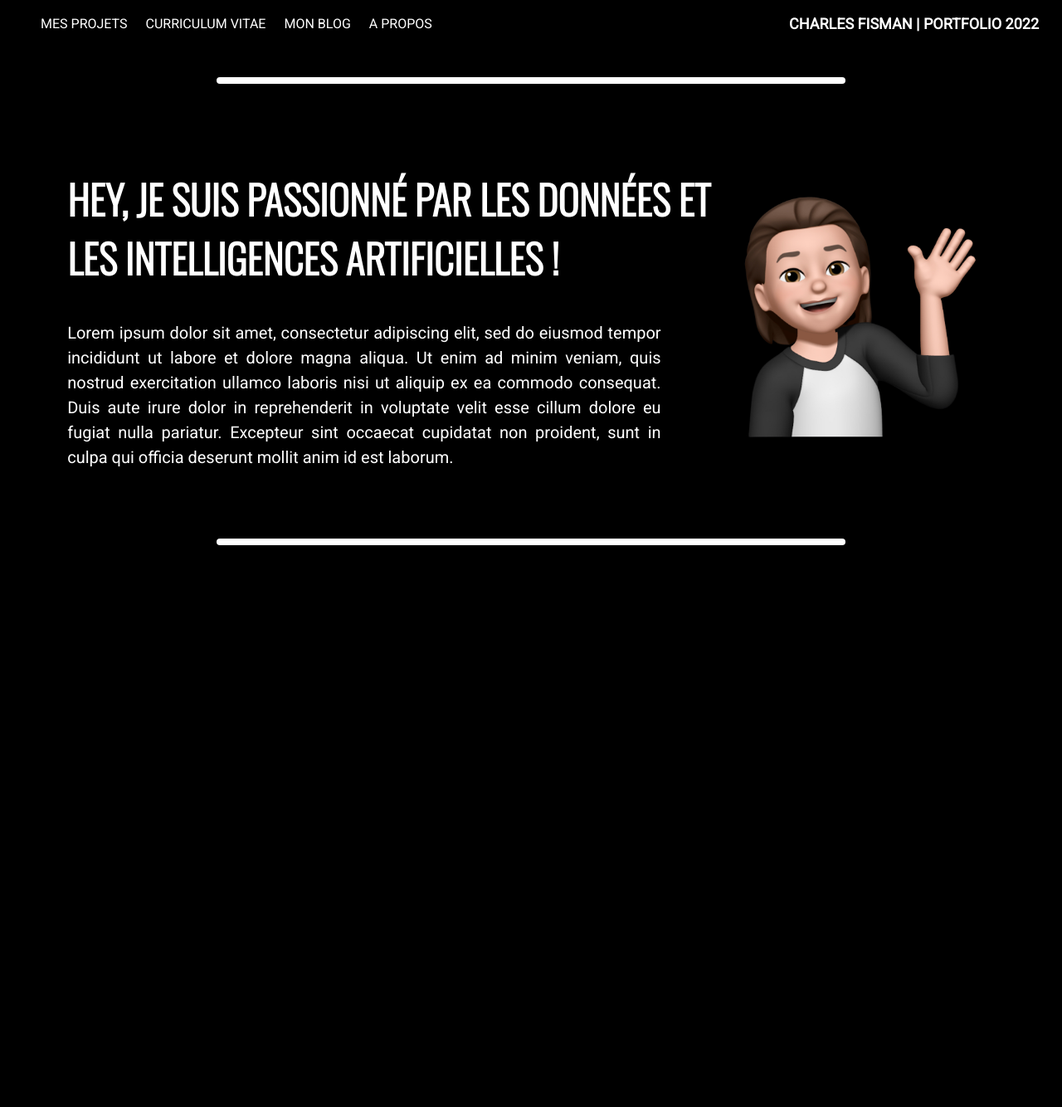
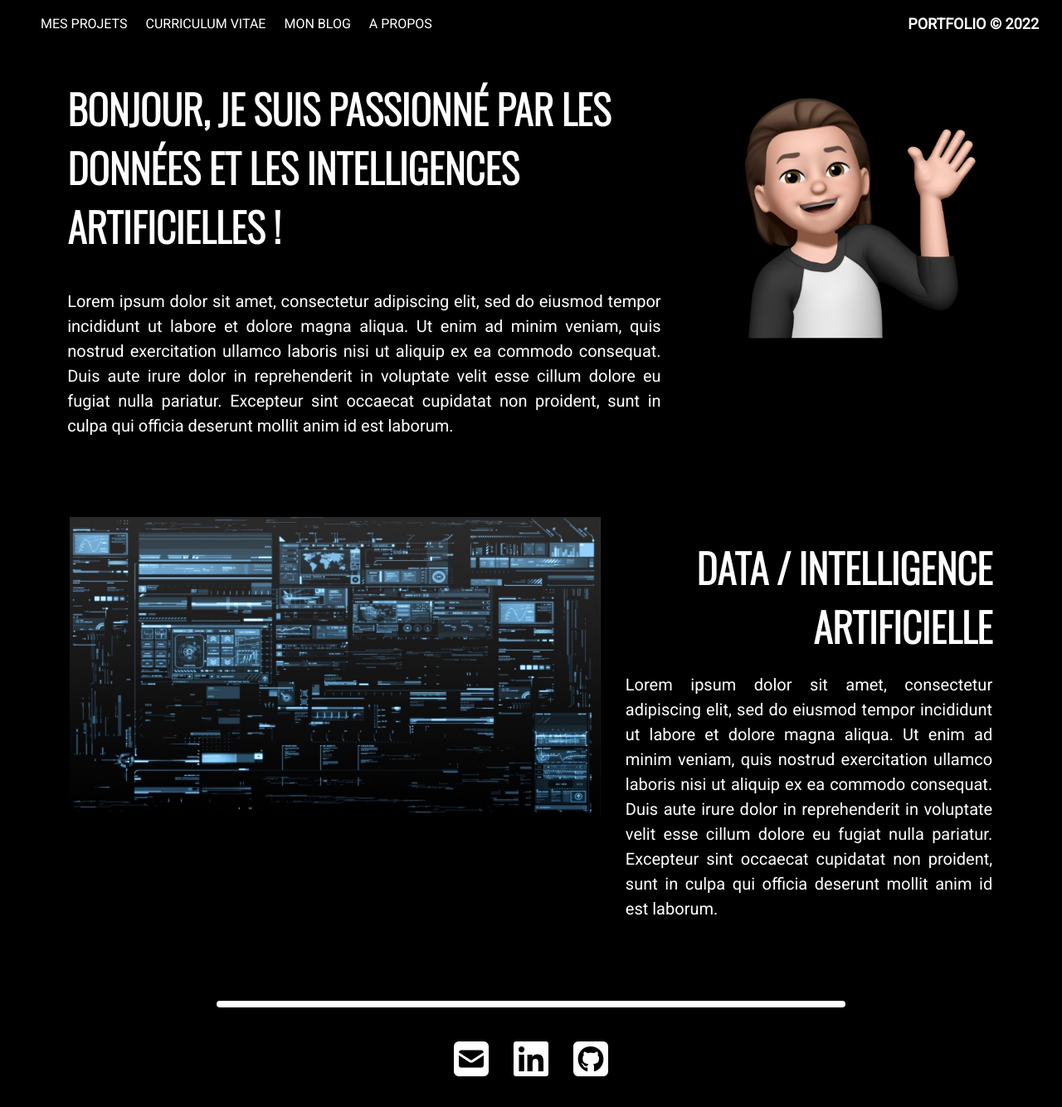
Before and after one commit to FeitanSama/portfolio, a plain HTML site: page index.html in a window 1280 px wide. Shown: the part 6-1340 px from the top of the page at 83% size. Before the commit the page ends 800 px from the top, so only its background shows below. Drawn offline with nearby package versions, Linux system fonts and the light colour scheme.

Commit message:
add some stuff

```diff
--- a/index.html
+++ b/index.html
@@ -6,11 +6,13 @@
         <meta name="viewport" content="width=device-width, initial-scale=1.0">
         <title>Charles Fisman | Data</title>
         <link rel="stylesheet" href="style.css">
+        <link rel="shortcut icon" href="images/favicon.png" type="image/x-icon">
+        <script src="https://kit.fontawesome.com/96a1f5e7a0.js" crossorigin="anonymous"></script>
     </head>
     <body>
         <nav>
             <div class="profile">
-                <h1>Charles Fisman | Portfolio 2022</h1>
+                <h1>Portfolio © 2022</h1>
             </div>
             <ul>
                 <a href="projets.html"><li>Mes projets</li></a>
@@ -19,13 +21,10 @@
                 <a href="prop.html"><li>A propos</li></a>
             </ul>
         </nav>
-        <section class="sep">
-            <hr>
-        </section>
         <section class="page-content">
             <header>
-                <div class="text">
-                    <h1>Hey, je suis passionné par les données et les intelligences artificielles !</h1>
+                <div class="presentation-text">
+                    <h1>bonjour, je suis passionné par les données et les intelligences artificielles !</h1>
                     <p>
                         Lorem ipsum dolor sit amet, consectetur adipiscing elit, sed do eiusmod
                         tempor incididunt ut labore et dolore magna aliqua. Ut enim ad minim veniam,
@@ -35,13 +34,38 @@
                          sunt in culpa qui officia deserunt mollit anim id est laborum.
                     </p>
                 </div>
-                <div class="img">
+                <div class="memoji">
                     <img src="images/memoji.png" alt="">
                 </div>
             </header>
         </section>
+        <section class="data-ia">
+            <div class="container">
+                <div class="data-ia-image">
+                    <img src="images/ia.jpg" alt="">
+                </div>
+                <div class="data-ia-text">
+                    <h1>data / intelligence artificielle</h1>
+                    <p>
+                        Lorem ipsum dolor sit amet, consectetur adipiscing elit, sed do eiusmod
+                        tempor incididunt ut labore et dolore magna aliqua. Ut enim ad minim veniam,
+                        quis nostrud exercitation ullamco laboris nisi ut aliquip ex ea commodo consequat.
+                         Duis aute irure dolor in reprehenderit in voluptate velit esse cillum dolore
+                         eu fugiat nulla pariatur. Excepteur sint occaecat cupidatat non proident,
+                         sunt in culpa qui officia deserunt mollit anim id est laborum.
+                    </p>
+                </div>
+            </div>
+        </section>
         <section class="sep">
             <hr>
         </section>
+        <footer>
+            <div class="colonne">
+                <a href="mailto: fismanc@gmail.com"><i class="fa-solid fa-square-envelope fa-3x"></i></a>
+                <a href="https://www.linkedin.com/in/charles-fisman/"><i class="fa-brands fa-linkedin fa-3x"></i></a>
+                <a href="https://github.com/FeitanSama"><i class="fa-brands fa-github-square fa-3x"></i></a>
+            </div>
+        </footer>
     </body>
 </html>
--- a/style.css
+++ b/style.css
@@ -47,9 +47,9 @@ nav ul li {
     text-transform: uppercase;
 }
 
-nav ul li a:visited, a:link, a:active {
+nav ul a:visited, a:link, a:active {
+    color: white;
     text-decoration: none;
-    color: white;
 }
 
 nav ul li:hover {
@@ -59,7 +59,8 @@ nav ul li:hover {
 }
 
 .page-content {
-    margin: 5%;
+    margin-left: 5%;
+    margin-right: 5%;
 }
 
 .page-content header {
@@ -69,36 +70,36 @@ nav ul li:hover {
     justify-content: space-between;
 }
 
-.page-content header .text{
+.page-content header .presentation-text{
     max-width: 75%;
     margin-left: 10px;
 }
 
-.page-content header .text h1 {
+.page-content header .presentation-text h1 {
     text-transform: uppercase;
     font-family: 'Oswald', sans-serif;
     font-size: 48px;
 }
 
-.page-content header .text h1:hover{
+.page-content header .presentation-text h1:hover{
     color: beige;
 }
 
-.page-content header .text p {
+.page-content header .presentation-text p {
     text-align: justify;
     max-width: 92%;
     font-size: 20px;
     line-height: 30px;
 }
 
-.page-content header .text p:hover{
+.page-content header .presentation-text p:hover{
     color: beige;
 }
 
-.page-content header .img img{
+.page-content header .memoji img{
     width: 350px;
     height: 350px;
-    margin-top: 40px;
+    margin-top: 30px;
 }
 
 .sep hr {
@@ -114,6 +115,70 @@ nav ul li:hover {
     border: 4px solid beige;
 }
 
+.data-ia {
+    margin: 6%;
+}
+
+.data-ia .container{
+    display: flex;
+    flex-direction: row;
+    justify-content: space-between;
+}
+
+.data-ia .data-ia-image{
+    display: flex;
+    width: 640px;
+    height: 360px;
+}
+
+.data-ia .data-ia-text h1{
+    text-align: right;
+    margin: 0%;
+    padding-top: 25px;
+    font-family: 'Oswald', sans-serif;
+    font-size: 48px;
+    text-transform: uppercase;
+}
+
+.data-ia .data-ia-text h1:hover{
+    color: beige;
+}
+
+.data-ia .data-ia-text p{
+    text-align: justify;
+    font-size: 20px;
+    line-height: 30px;
+    padding-left: 30px;
+}
+
+.data-ia .data-ia-text p:hover{
+    color: beige;
+}
+
+footer {
+    margin-bottom: 3%;
+}
+
+footer .colonne {
+    display: flex;
+    flex-wrap: wrap;
+    justify-content: center;
+}
+
+footer a{
+    margin-left: 15px;
+    margin-right: 15px;
+}
+
+footer a:visited, a:link, a:active {
+    text-decoration: none;
+    color: white;
+}
+
+footer a:hover{
+    color:beige;
+}
+
 @media screen and (max-width : 700px) {
     nav {
         justify-content: center;
```
Also changed, not shown: cv.html (added, +35 -0 lines), projets.html (added, +35 -0 lines), prop.html (+35 -0 lines), images/favicon.png (added), images/ia.jpg (added).
